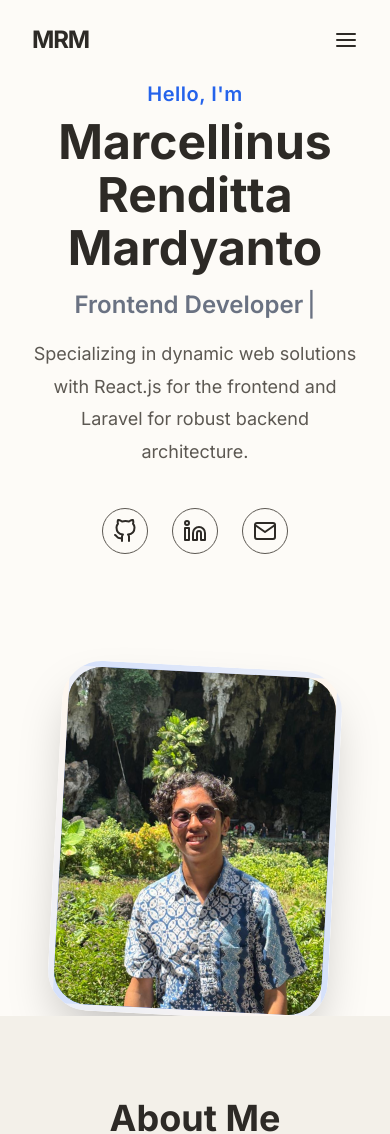
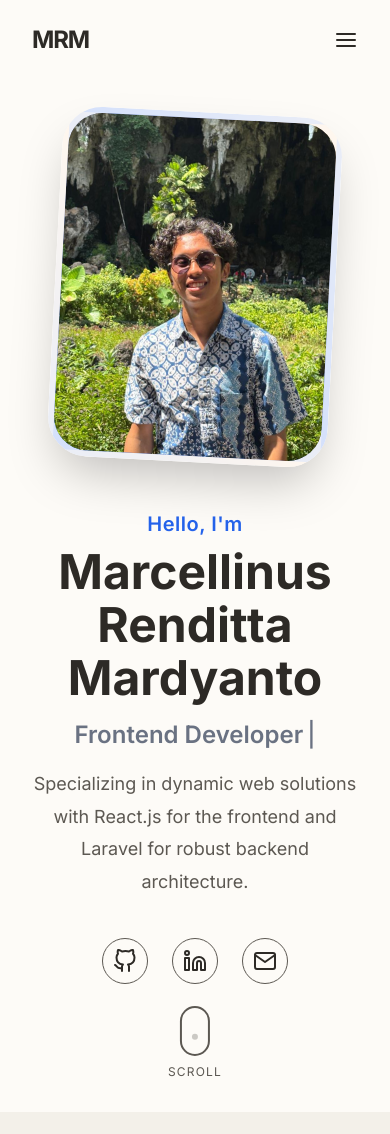
Before and after one commit to Marcell-Git/marcellinus-portfolio, a React (Vite) app in the folder frontend/: page / in a window 390 px wide. Shown: the top 1134 px of the page. Built offline with nearby package versions, Linux system fonts and the light colour scheme.

Commit message:
update responsive web

```diff
--- a/frontend/src/components/Hero.jsx
+++ b/frontend/src/components/Hero.jsx
@@ -6,10 +6,12 @@ import profileImg from '../assets/Profile.jpeg';
 
 const Hero = () => {
   return (
-    <section id="home" className="min-h-screen flex items-center relative overflow-hidden pt-20 bg-primary-bg">
-      <div className="container grid grid-cols-1 lg:grid-cols-[1.2fr_0.8fr] items-center gap-16 lg:gap-8 text-center lg:text-left">
+    <section id="home" className="min-h-screen flex items-center relative overflow-hidden pt-28 pb-32 lg:pt-20 lg:pb-0 bg-primary-bg">
+      <div className="container grid grid-cols-1 lg:grid-cols-[1.2fr_0.8fr] items-center gap-12 lg:gap-8 text-center lg:text-left">
+
+        {/* BAGIAN TULISAN (Text) */}
         <motion.div
-          className="flex flex-col justify-center lg:block"
+          className="flex flex-col justify-center lg:block order-2 lg:order-1"
           initial={{ opacity: 0, x: -50 }}
           animate={{ opacity: 1, x: 0 }}
           transition={{ duration: 0.8 }}
@@ -61,7 +63,7 @@ const Hero = () => {
           </motion.p>
 
           <motion.div
-            className="flex gap-6 mb-12 justify-center lg:justify-start"
+            className="flex gap-6 mb-0 lg:mb-12 justify-center lg:justify-start"
             initial={{ opacity: 0, y: 20 }}
             animate={{ opacity: 1, y: 0 }}
             transition={{ delay: 0.6 }}
@@ -72,13 +74,13 @@ const Hero = () => {
           </motion.div>
         </motion.div>
 
+        {/* BAGIAN GAMBAR (Image) */}
         <motion.div
-           className="flex justify-center relative"
+           className="flex justify-center relative order-1 lg:order-2"
            initial={{ opacity: 0, scale: 0.5 }}
            animate={{ opacity: 1, scale: 1 }}
            transition={{ duration: 0.8, delay: 0.2 }}
         >
-           {/* Profile Image Container */}
            <motion.div
              className="w-[280px] h-[350px] sm:w-[350px] sm:h-[450px] bg-gradient-to-tr from-accent to-orange-200 rounded-[2.5rem] overflow-hidden shadow-2xl border-[6px] border-white/80 relative z-20"
              whileHover={{ scale: 1.05, rotate: 0 }}
@@ -88,22 +90,32 @@ const Hero = () => {
               <img src={profileImg} alt="Marcellinus Renditta Mardyanto" className="w-full h-full object-cover" />
            </motion.div>
 
-           {/* Decorative background elements behind image */}
            <div className="absolute top-10 -right-10 w-[200px] h-[200px] bg-accent/20 rounded-full blur-3xl -z-10 animate-pulse"></div>
            <div className="absolute -bottom-5 -left-5 w-[150px] h-[150px] bg-orange-300/30 rounded-full blur-3xl -z-10"></div>
         </motion.div>
 
         <motion.div
-           className="absolute bottom-8 left-1/2 -translate-x-1/2 flex flex-col items-center text-sm text-text-secondary opacity-70"
+           className="absolute bottom-8 left-1/2 -translate-x-1/2 flex flex-col items-center opacity-70"
            initial={{ opacity: 0 }}
-           animate={{ opacity: 1, y: [0, 10, 0] }}
-           transition={{
-             opacity: { delay: 1, duration: 1 },
-             y: { repeat: Infinity, duration: 2, ease: "easeInOut" }
-           }}
+           animate={{ opacity: 1 }}
+           transition={{ delay: 1, duration: 1 }}
         >
-           <span style={{ fontSize: '0.8rem', letterSpacing: '2px', marginBottom: '8px' }}>SCROLL DOWN</span>
-           <div style={{ width: '1px', height: '40px', background: 'var(--text-secondary)' }}></div>
+           <div className="w-[30px] h-[50px] rounded-full border-2 border-text-secondary flex justify-center items-start p-2">
+             <motion.div
+               className="w-[6px] h-[6px] rounded-full bg-text-secondary"
+               animate={{
+                  y: [0, 18, 0],
+                  opacity: [1, 0.3, 1]
+               }}
+               transition={{
+                 duration: 1.5,
+                 repeat: Infinity,
+                 repeatType: "loop",
+                 ease: "easeInOut"
+               }}
+             />
+           </div>
+           <span className="text-text-secondary text-xs mt-2 tracking-widest">SCROLL</span>
         </motion.div>
       </div>
     </section>
```
